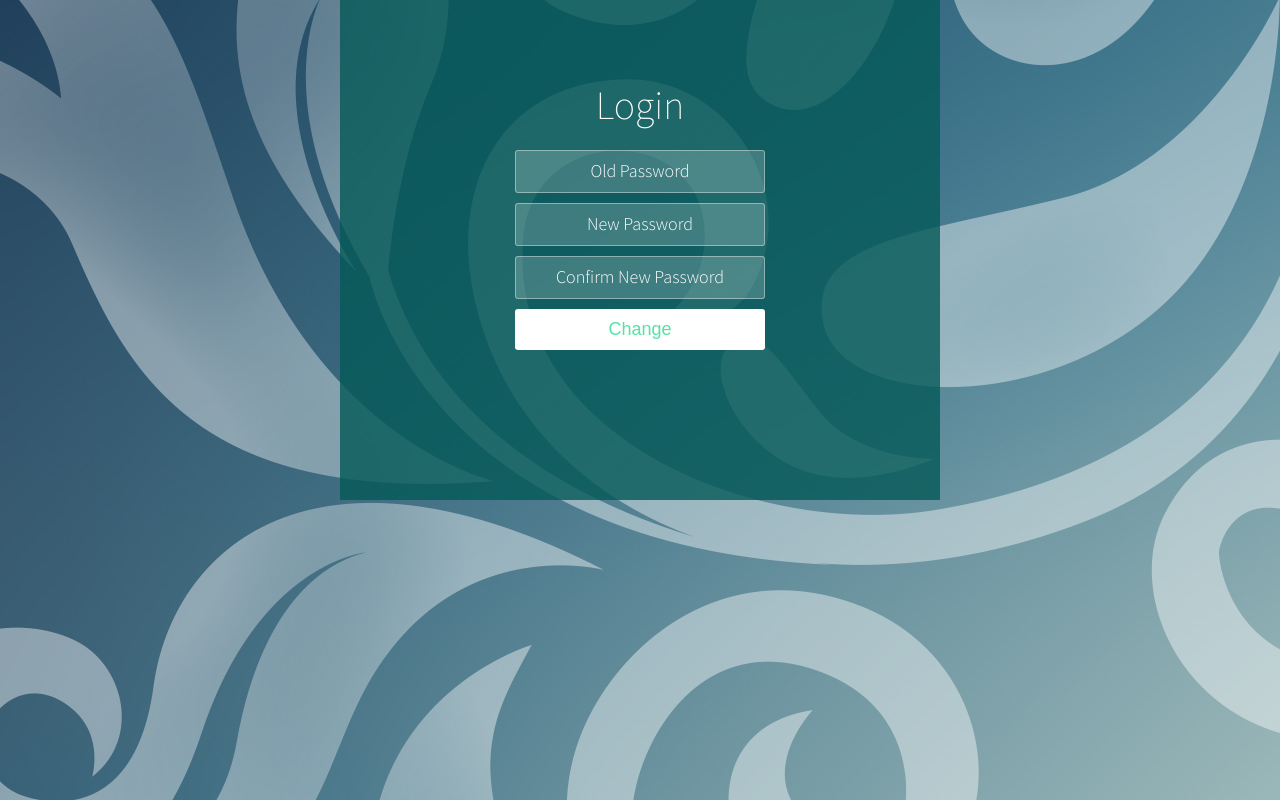
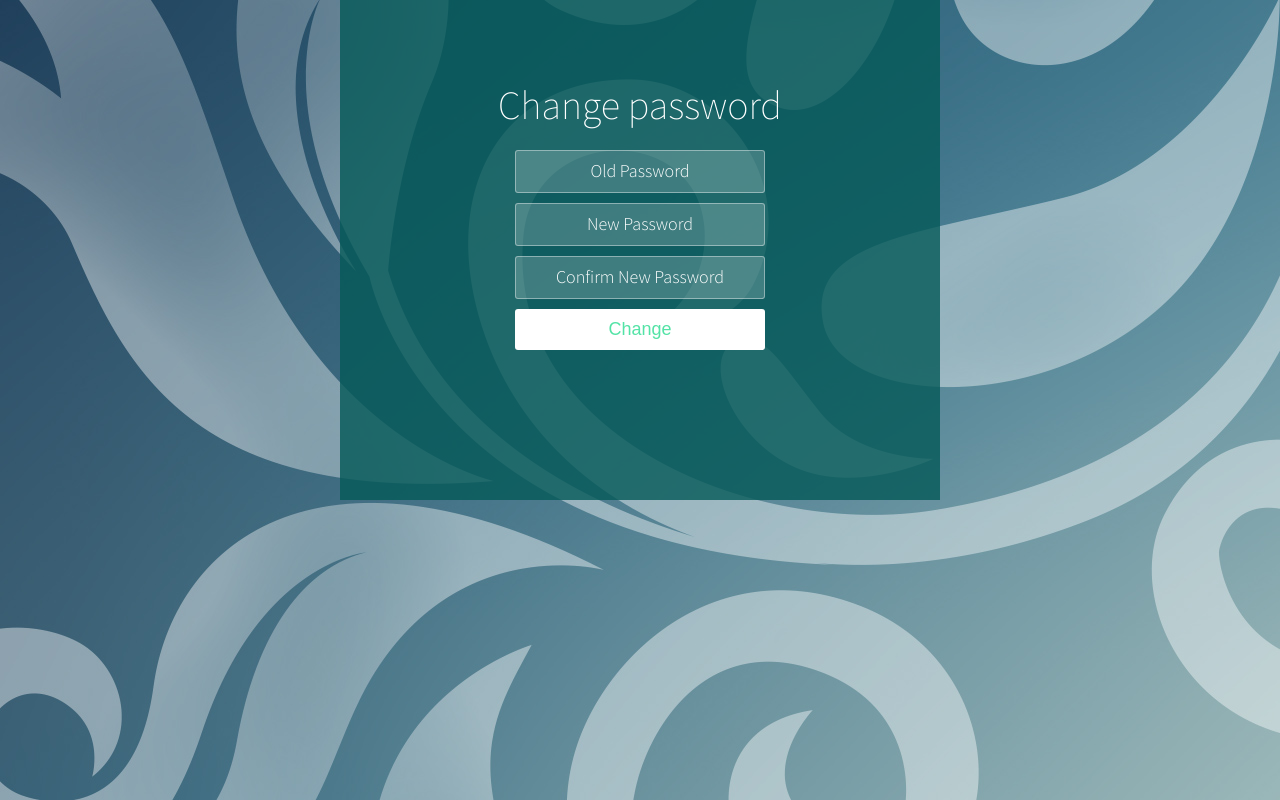
Before and after one commit to arpitmisraw/Effervescence18-Website, a Django app: page /change_password/ in a window 1280 px wide. Run offline with Django 3.2, Linux system fonts and the light colour scheme; some libraries are stand-ins or nearby versions.

Commit message:
Minor changes

```diff
--- a/user_app/templates/register/change_password.html
+++ b/user_app/templates/register/change_password.html
@@ -18,7 +18,7 @@
 {% csrf_token %}
   <div class="wrapper">
 	<div class="container" style="height: 500px;">
-		<h1>Login</h1>
+		<h1>Change password</h1>
 
 
 
```
Also changed, not shown: db.sqlite3, 1 other file.
